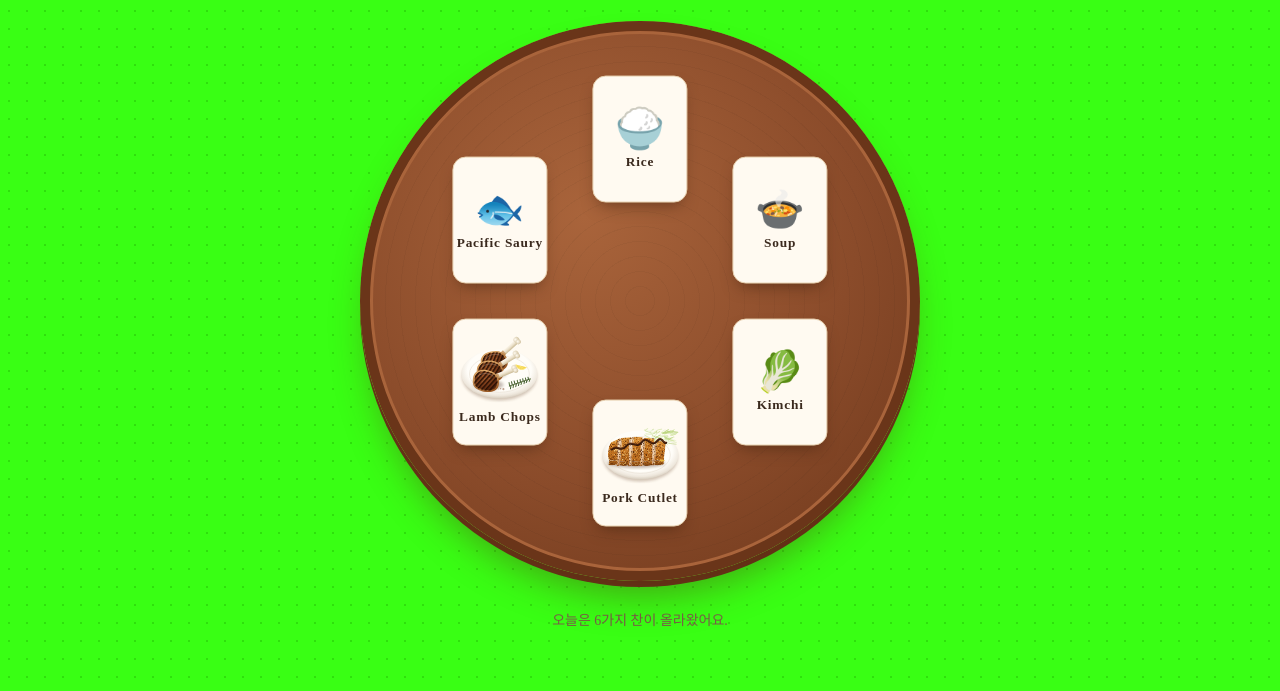
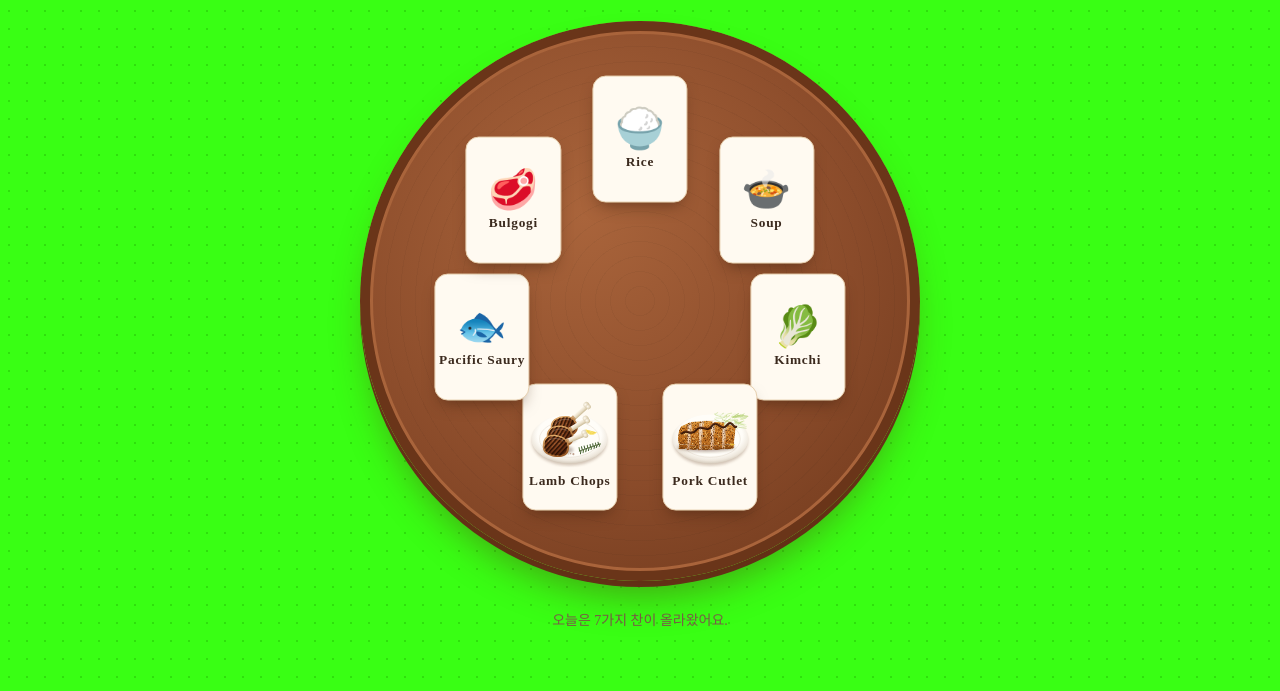
Before and after one commit to care486-hub/bapsang-02, a plain HTML site: page index.html in a window 1280 px wide. Shown: the part 142-833 px from the top of the page. Drawn offline with Linux system fonts and the light colour scheme.

Commit message:
불고기 추가
Co-Authored-By: Claude Opus 5.5 <noreply@anthropic.com>

```diff
--- a/index.html
+++ b/index.html
@@ -146,6 +146,7 @@
   <li data-art="donkatsu">Pork Cutlet</li>
   <li data-art="lamb">Lamb Chops</li>
   <li data-emoji="🐟">Pacific Saury</li>
+  <li data-emoji="🥩">Bulgogi</li>
 </ul>
 </div>
 
```
